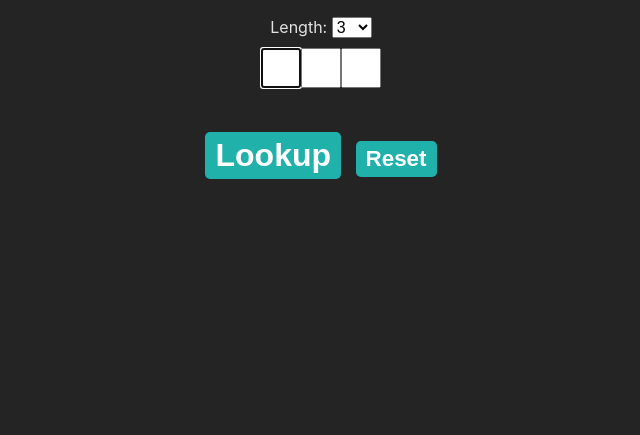
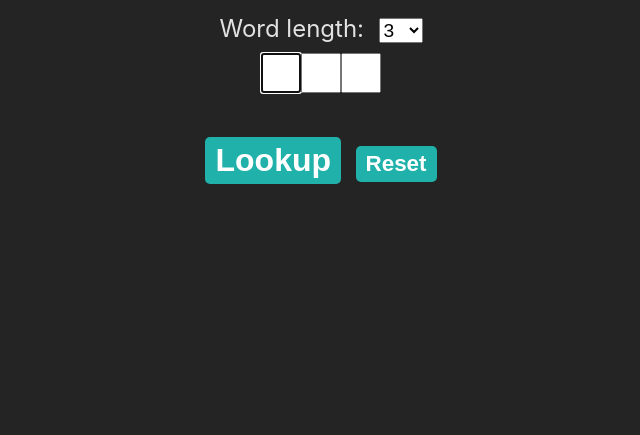
Before and after one commit to pawelpa/crossword_lookup, a website built with Vite: page index.html in a window 1280 px wide. Shown: the part 365-800 px from the top of the page, without its empty margins (319-959 px from the left). Built offline with nearby package versions, Linux system fonts and the light colour scheme.

Commit message:
font, description

```diff
--- a/index.html
+++ b/index.html
@@ -10,7 +10,7 @@
 
       <h1>Crossword Lookup</h1>
       <form id="crosswordForm" action="">
-        <label for="size">Length:</label>
+        <label for="size">Word length:</label>
         <select id="length" name="length">
         </select>
         <br>
--- a/style.css
+++ b/style.css
@@ -13,8 +13,13 @@
   -moz-osx-font-smoothing: grayscale;
 }
 
+label {
+  font-size: 1.5rem;
+  padding-right: 10px;
+}
+
 select#length {
-  font-size: 1rem;
+  font-size: 1.2rem;
   margin-bottom: 10px;
 }
 
```
